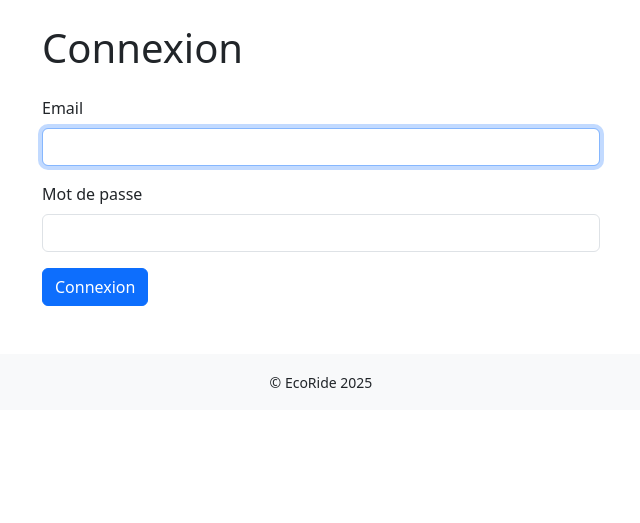
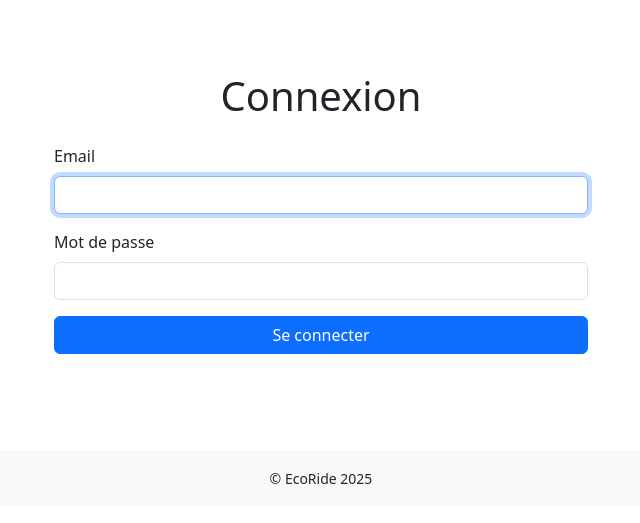
Before and after one commit to Perry-sama/ecoride, a Symfony app: template templates/security/login.html.twig in a window 1280 px wide. Shown: the part 63-586 px from the top of the page, without its empty margins (319-959 px from the left). Run offline with Twig, Linux system fonts and the light colour scheme; the template is opened without the code that fills it, so the values that code supplies are empty; some libraries are stand-ins or nearby versions.

Commit message:
modification of the login template to enhance user experience

```diff
--- a/templates/security/login.html.twig
+++ b/templates/security/login.html.twig
@@ -3,14 +3,18 @@
 {% block title %}Connexion{% endblock %}
 
 {% block body %}
-<section class="col-md-6 mx-auto">
-    <h1 class="mb-4">Connexion</h1>
+<main class="container py-5">
+    <section class="row justify-content-center">
+        <article class="col-md-6">
+            <h1 class="mb-4 text-center">Connexion</h1>
 
             {% if error %}
                 <div class="alert alert-danger">{{ error.messageKey|trans(error.messageData, 'security') }}</div>
             {% endif %}
 
-    <form method="post">
+            <form method="post" action="{{ path('app_login') }}">
+                <input type="hidden" name="_csrf_token" value="{{ csrf_token('authenticate') }}">
+
                 <div class="mb-3">
                     <label for="inputEmail" class="form-label">Email</label>
                     <input type="email" value="{{ last_username }}" name="email" id="inputEmail" class="form-control" required autofocus>
@@ -21,9 +25,9 @@
                     <input type="password" name="password" id="inputPassword" class="form-control" required>
                 </div>
 
-    <input type="hidden" name="_csrf_token" value="{{ csrf_token('authenticate') }}">
-
-    <button type="submit" class="btn btn-primary">Connexion</button>
+                <button type="submit" class="btn btn-primary w-100">Se connecter</button>
             </form>
+        </article>
     </section>
+</main>
 {% endblock %}
```
Lines whose indentation alone changed are shown as unchanged.
